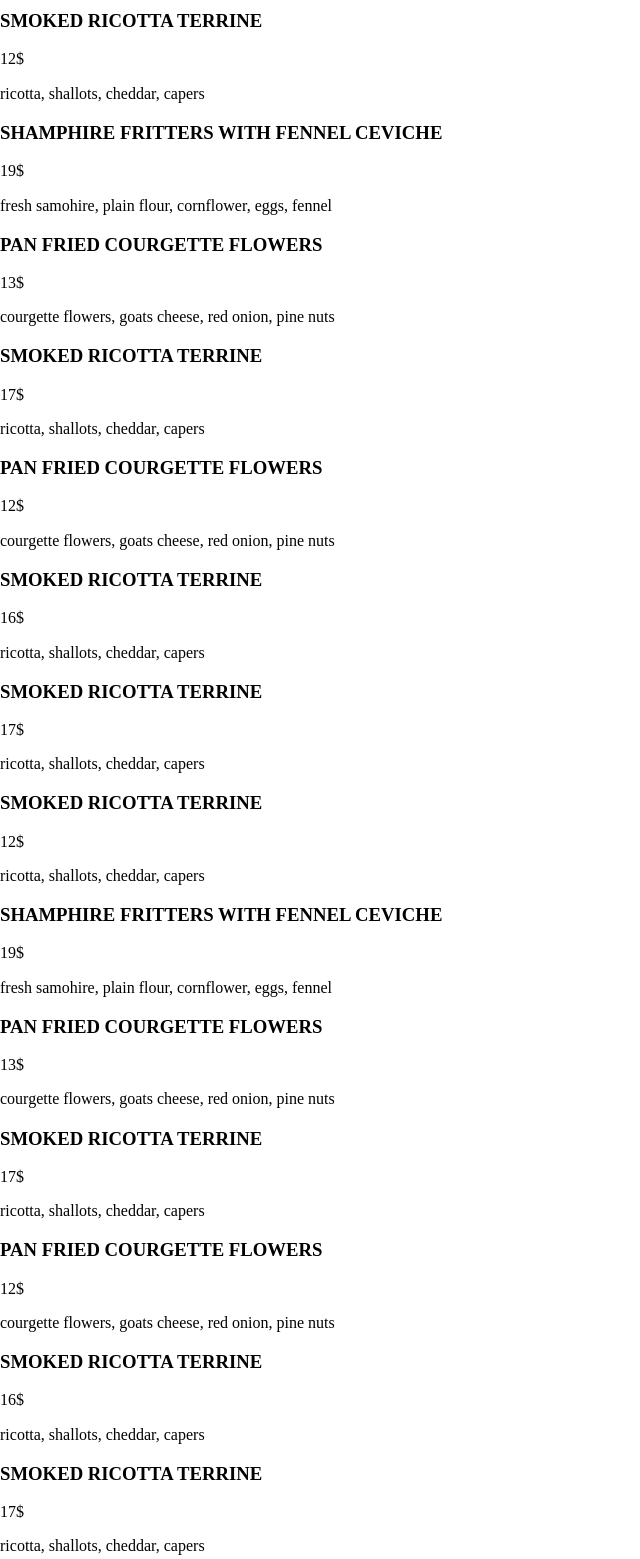
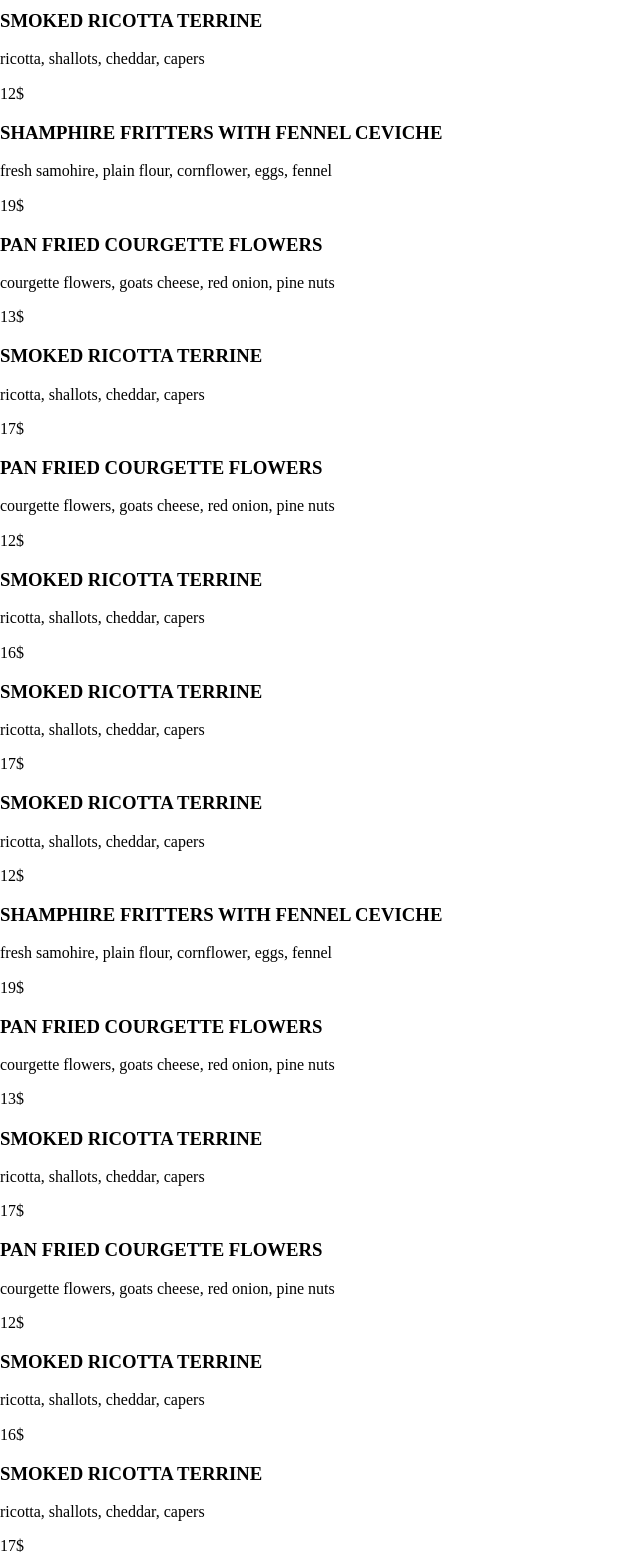
Before and after one commit to dmorenogogoleva/kviktory, a website: page src/index.html in a window 1280 px wide. Shown: the part 1460-3019 px from the top of the page, without its empty margins (0-640 px from the left). Drawn offline with nearby package versions, Linux system fonts and the light colour scheme; files that its build step writes are made by us from their sources.

Commit message:
added divas to the menu

```diff
--- a/src/index.html
+++ b/src/index.html
@@ -93,76 +93,104 @@
       <article class="positions">
         <div class="positions__column">
           <div class="positions__item">
+            <div class="positions__item__dish">
               <h3 class="positions__title">SMOKED RICOTTA TERRINE</h3>
-            <p class="positions__price">12$</p>
               <p class="positions__description">ricotta, shallots, cheddar, capers</p>
             </div>
+            <p class="positions__price">12$</p>
+          </div>
           <div class="positions__item">
+              <div class="positions__item__dish">
             <h3 class="positions__title">SHAMPHIRE FRITTERS WITH FENNEL CEVICHE</h3>
-            <p class="positions__price">19$</p>
             <p class="positions__description">fresh samohire, plain flour, cornflower, eggs, fennel</p>
           </div>
+            <p class="positions__price">19$</p>
+          </div>
           <div class="positions__item">
+              <div class="positions__item__dish">
             <h3 class="positions__title">PAN FRIED COURGETTE FLOWERS</h3>
-            <p class="positions__price">13$</p>
           <p class="positions__description">courgette flowers, goats cheese, red onion, pine nuts</p>
         </div>
+          <p class="positions__price">13$</p>
+        </div>
           <div class="positions__item">
+              <div class="positions__item__dish">
             <h3 class="positions__title">SMOKED RICOTTA TERRINE</h3>
-            <p class="positions__price">17$</p>
             <p class="positions__description">ricotta, shallots, cheddar, capers</p>
           </div>
+          <p class="positions__price">17$</p>
+        </div>
           <div class="positions__item">
+              <div class="positions__item__dish">
             <h3 class="positions__title">PAN FRIED COURGETTE FLOWERS</h3>
-            <p class="positions__price">12$</p>
             <p class="positions__description">courgette flowers, goats cheese, red onion, pine nuts</p>
           </div>
+          <p class="positions__price">12$</p>
+        </div>
           <div class="positions__item">
+              <div class="positions__item__dish">
             <h3 class="positions__title">SMOKED RICOTTA TERRINE</h3>
-            <p class="positions__price">16$</p>
             <p class="positions__description">ricotta, shallots, cheddar, capers</p>
           </div>
+            <p class="positions__price">16$</p>
+          </div>
           <div class="positions__item">
+              <div class="positions__item__dish">
             <h3 class="positions__title">SMOKED RICOTTA TERRINE</h3>
+            <p class="positions__description">ricotta, shallots, cheddar, capers</p>
+          </div>
             <p class="positions__price">17$</p>
-            <p class="positions__description">ricotta, shallots, cheddar, capers</p>
           </div>
         </div>
         <div class="positions__column">
           <div class="positions__item">
+              <div class="positions__item__dish">
             <h3 class="positions__title">SMOKED RICOTTA TERRINE</h3>
-            <p class="positions__price">12$</p>
             <p class="positions__description">ricotta, shallots, cheddar, capers</p>
           </div>
+          <p class="positions__price">12$</p>
+        </div>
           <div class="positions__item">
+              <div class="positions__item__dish">
             <h3 class="positions__title">SHAMPHIRE FRITTERS WITH FENNEL CEVICHE</h3>
-            <p class="positions__price">19$</p>
             <p class="positions__description">fresh samohire, plain flour, cornflower, eggs, fennel</p>
           </div>
+          <p class="positions__price">19$</p>
+        </div>
           <div class="positions__item">
+              <div class="positions__item__dish">
             <h3 class="positions__title">PAN FRIED COURGETTE FLOWERS</h3>
-            <p class="positions__price">13$</p>
             <p class="positions__description">courgette flowers, goats cheese, red onion, pine nuts</p>
           </div>
+          <p class="positions__price">13$</p>
+        </div>
           <div class="positions__item">
+              <div class="positions__item__dish">
             <h3 class="positions__title">SMOKED RICOTTA TERRINE</h3>
-            <p class="positions__price">17$</p>
             <p class="positions__description">ricotta, shallots, cheddar, capers</p>
           </div>
+          <p class="positions__price">17$</p>
+        </div>
           <div class="positions__item">
+              <div class="positions__item__dish">
             <h3 class="positions__title">PAN FRIED COURGETTE FLOWERS</h3>
-            <p class="positions__price">12$</p>
             <p class="positions__description">courgette flowers, goats cheese, red onion, pine nuts</p>
           </div>
+          <p class="positions__price">12$</p>
+        </div>
           <div class="positions__item">
+              <div class="positions__item__dish">
             <h3 class="positions__title">SMOKED RICOTTA TERRINE</h3>
-            <p class="positions__price">16$</p>
             <p class="positions__description">ricotta, shallots, cheddar, capers</p>
           </div>
+          <p class="positions__price">16$</p>
+        </div>
           <div class="positions__item">
+              <div class="positions__item__dish">
             <h3 class="positions__title">SMOKED RICOTTA TERRINE</h3>
+            <p class="positions__description">ricotta, shallots, cheddar, capers</p>
+          </div>
           <p class="positions__price">17$</p>
-            <p class="positions__description">ricotta, shallots, cheddar, capers</p>
         </div>
       </div>
       </article>
```
Lines whose indentation alone changed are shown as unchanged.
